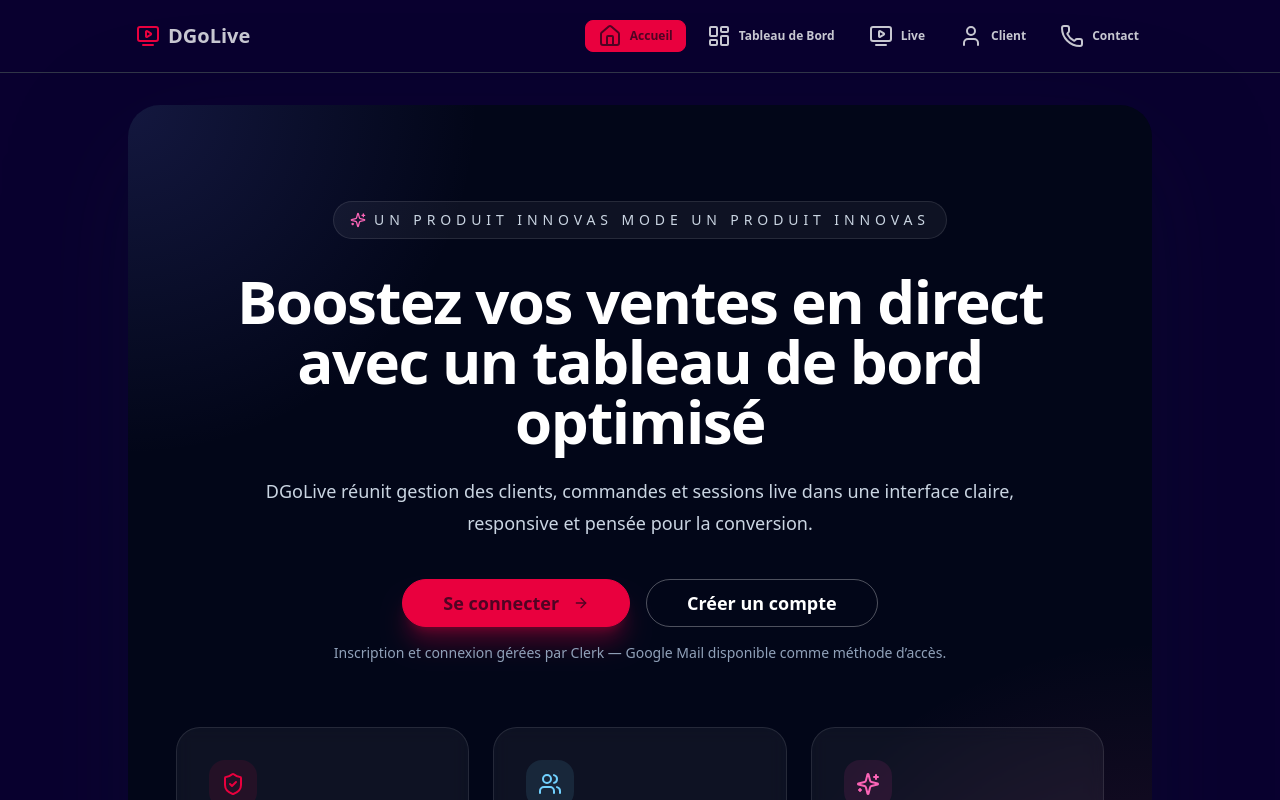
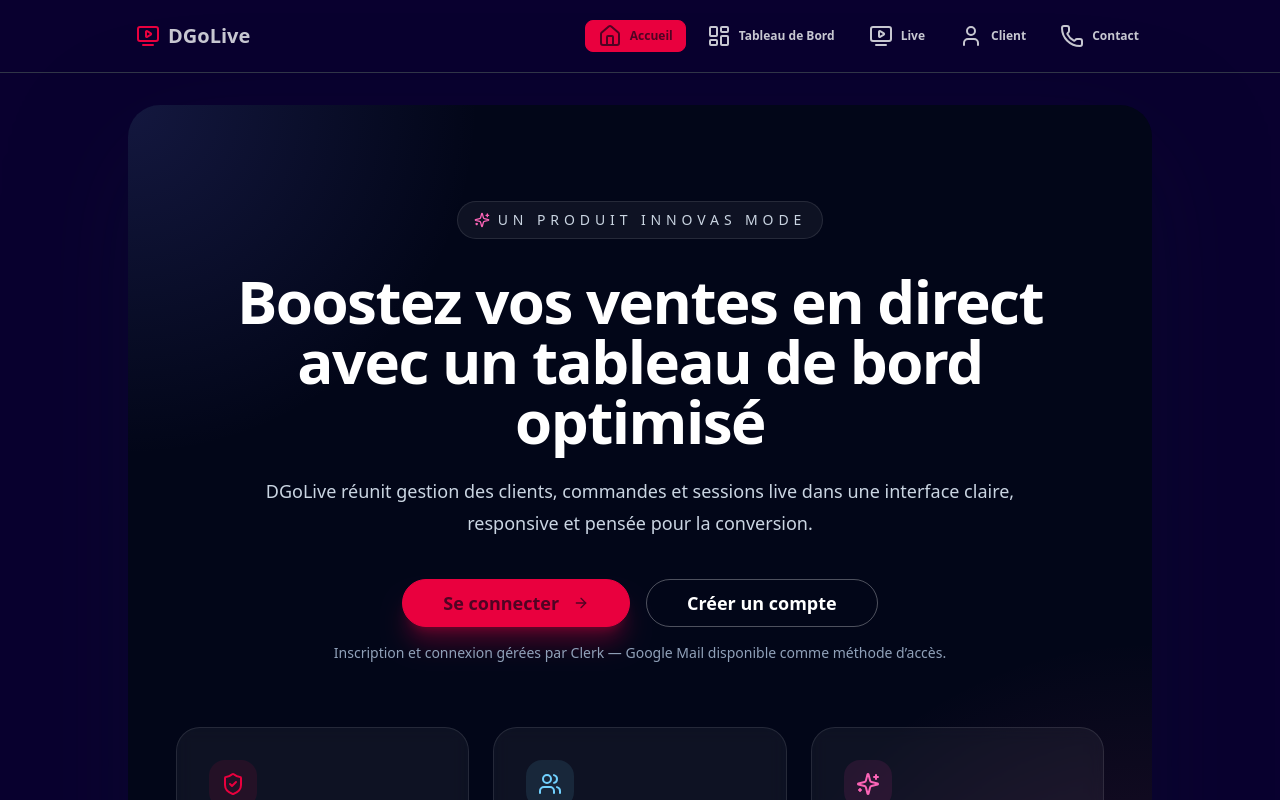
Before and after one commit to rabedrafitra/dgolive2.0, a Next.js app: page /landing in a window 1280 px wide. Shown: the top 800 px of the page. Built offline with nearby package versions, Linux system fonts and the light colour scheme; no server answers.

Commit message:
ChangePic

```diff
--- a/app/landing/page.tsx
+++ b/app/landing/page.tsx
@@ -12,7 +12,6 @@
             <p className="inline-flex items-center gap-2 rounded-full border border-white/10 bg-white/5 px-4 py-2 text-sm uppercase tracking-[0.35em] text-slate-300">
               <Sparkles className="w-4 h-4 text-pink-400" />
               Un Produit INNOVAS MODE
-              Un Produit INNOVAS
             </p>
             <h1 className="mt-8 text-5xl font-extrabold tracking-tight text-white sm:text-6xl">
               Boostez vos ventes en direct avec un tableau de bord optimisé
@@ -147,7 +146,7 @@
         </div>
         <div className="rounded-3xl overflow-hidden bg-white shadow-xl">
           <img
-            src="https://images.unsplash.com/photo-1512436991641-6745cdb1723f?auto=format&fit=crop&w=1000&q=80"
+            src="https://esther-edu.mg/img/sdfsdfsdfsdfsfd.jpg"
             alt="Business fashion e-commerce"
             className="h-64 w-full object-cover"
           />
```
